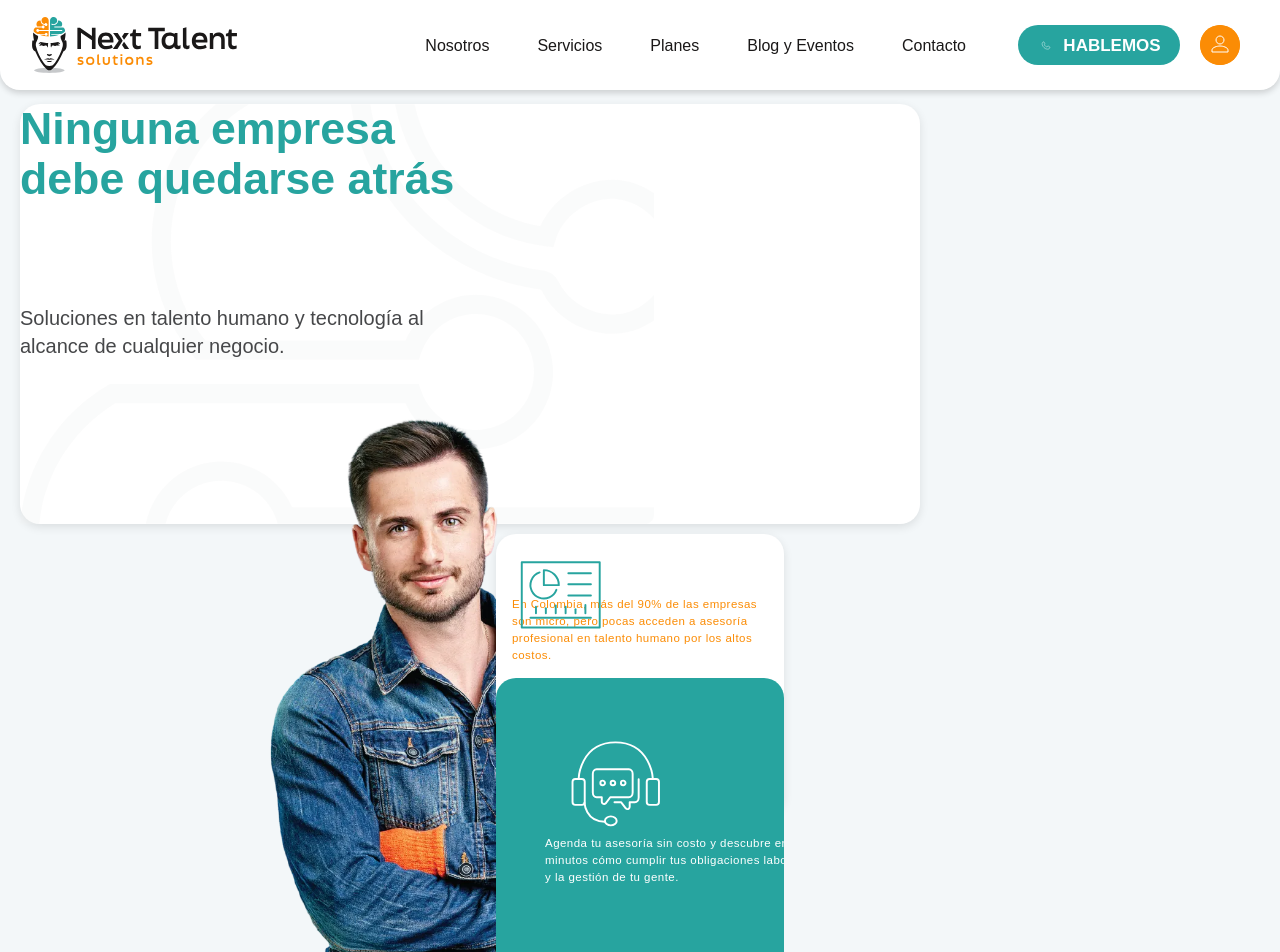
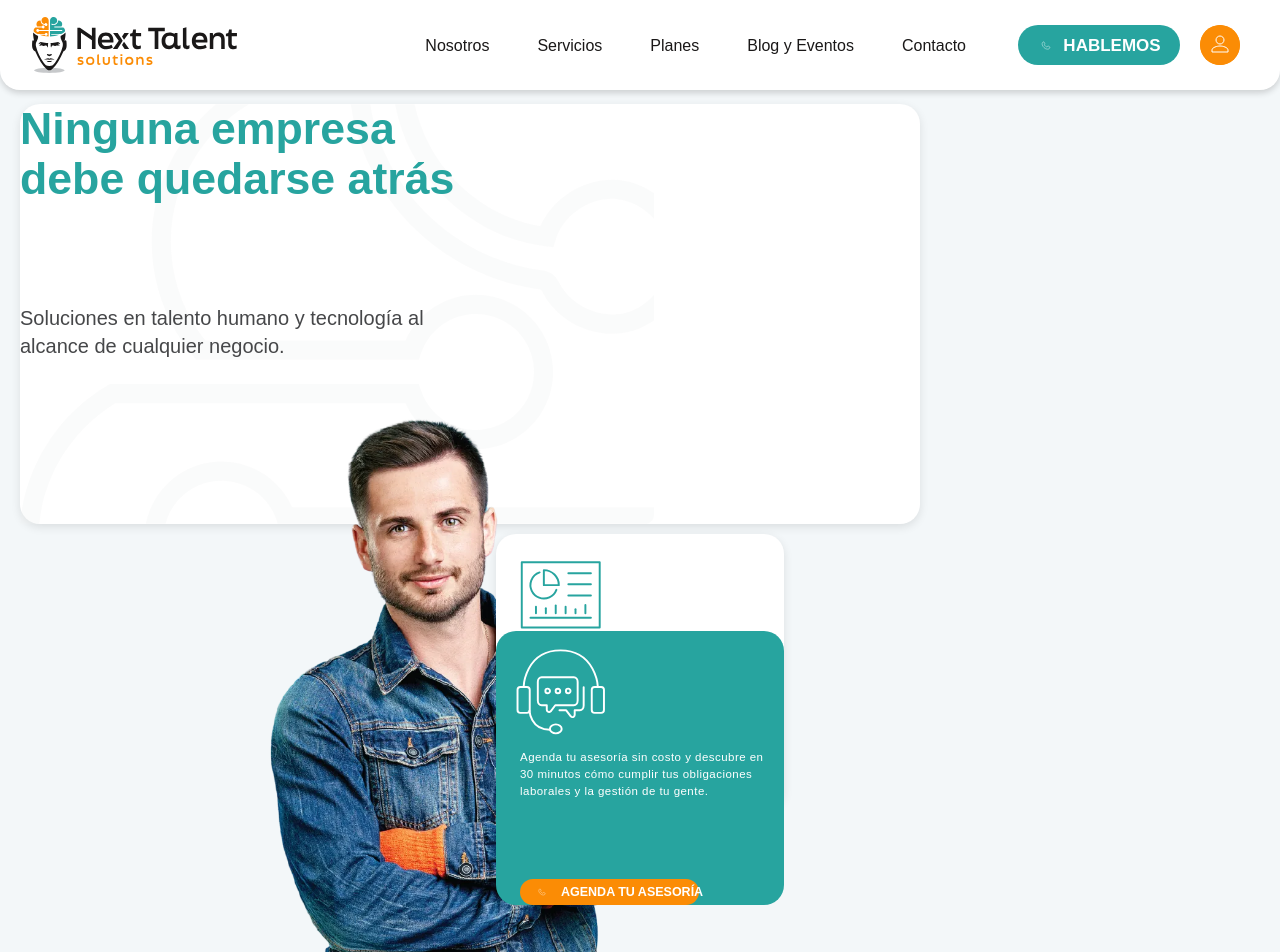
Before and after one commit to AngelOso20/PAGE-NEXT-TALENT, a Next.js app: page / in a window 1280 px wide. Shown: the top 952 px of the page. Built offline with nearby package versions, Linux system fonts and the light colour scheme; a web font is replaced by a local one.

Commit message:
actualizacion de cambios con responsividad laptop home

```diff
--- a/src/components/HeroSection/HeroSection.module.css
+++ b/src/components/HeroSection/HeroSection.module.css
@@ -556,7 +556,7 @@
   /* Caja naranja compacta y con separación */
   .orangeBox {
     width: 288px;
-    min-height: 280px;             /* paso 1: altura unificada */
+    min-height: 240px;             /* altura reducida */
     margin-bottom: 12px; /* separa de la azul */
     box-sizing: border-box;
     padding: 14px 16px;
@@ -564,9 +564,12 @@
   }
   .orangeBox h3 { font-size: 15px; line-height: 18px; margin: 0 0 6px 0; }
   .orangeBox p { font-size: 11.5px; line-height: 17px; margin: 0 0 6px 0; }
-  .orangeText { font-size: 11.5px; line-height: 17px; margin: 0 0 6px 0; }
-  .orangeSubtext { font-size: 11.5px; line-height: 17px; }
-  .orangeIcon { width: 36px; height: 36px; margin: 0 0 6px 0; }
+  .orangeText { font-size: 11.5px; line-height: 17px; margin: 18px 0 6px 0; margin-left: 8px; } /* subir más el texto y alinearlo a la derecha */
+  /* Regla más específica para vencer a .orangeBox p y asegurar el desplazamiento */
+  .orangeBox p.orangeText { margin: 36px 0 6px 0; margin-left: 8px; }
+  .orangeSubtext { font-size: 11.5px; line-height: 17px; margin-left: 8px; }
+  .orangeBox p.orangeSubtext { margin-left: 8px; }
+  .orangeIcon { width: 36px; height: 36px; margin: 0 0 32px 0; } /* mucho más espacio bajo el icono */
   .orangeIcon img { width: 36px; height: 36px; object-fit: contain; }
 
   /* Ajustes solo para contener texto/botón dentro del cuadro azul */
@@ -577,16 +580,21 @@
     flex-direction: column;
     align-items: flex-start;
     box-sizing: border-box;
-    padding: 14px 16px;             /* igual padding que la blanca */
+    padding: 14px 16px 0;           /* remover casi todo el espacio inferior */
     overflow: hidden;
-    min-height: 300px;              /* un poco más alta para alojar botón */
+    min-height: 232px;              /* recorte fuerte por la parte inferior */
     width: 288px;                   /* paso 1: mismo ancho */
-    margin-top: -148px;              /* respiro uniforme respecto a la blanca */
+    margin-top: -190px;              /* subir más la caja azul en laptops */
     gap: 6px;                        /* gap como referencia */
   }
-  .blueIcon { position: relative; width: 36px; height: 36px; margin: 0 0 6px 0; }
+  .blueIcon { position: relative; top: 0 !important; left: 0 !important; width: 36px; height: 36px; margin: 0 0 32px 0; align-self: flex-start; } /* esquina superior izquierda exacta */
+  .blueIcon img { width: 36px; height: 36px; object-fit: contain; } /* asegurar tamaño del ícono dentro de la azul */
   .blueText {
-    margin: 0 0 6px 0;            /* igual a la caja blanca */
+    position: relative;            /* anular position: absolute del estilo base */
+    top: 0 !important;
+    left: 0 !important;
+    margin: 30px 0 6px 0;         /* subir/bajar para igualar con la caja blanca */
+    margin-left: 8px;             /* alinear con el icono */
     font-size: 11.5px;
     line-height: 17px;
     max-width: 96%;              /* ancho similar para saltos equivalentes */
@@ -599,12 +607,15 @@
   }
   .orangeButton {
     position: relative;
-    width: 70%;                    /* compacto y centrado */
+    top: 0 !important;              /* anula top: 328px del estilo base */
+    left: 0 !important;             /* anula left del estilo base */
+    width: 70%;                    /* compacto */
     height: 26px;
     display: flex;
     justify-content: center;
     align-items: center;
-    margin: 10px auto 0;           /* respiro como en la referencia */
+    align-self: flex-start;        /* alinear con el texto a la izquierda */
+    margin: -2px 0 0 8px;          /* pegar más al texto (solo botón) */
   }
   .phoneIcon { width: 14px !important; height: 14px !important; }
   .orangeButton span { font-size: 12.5px; line-height: 26px; }
```
